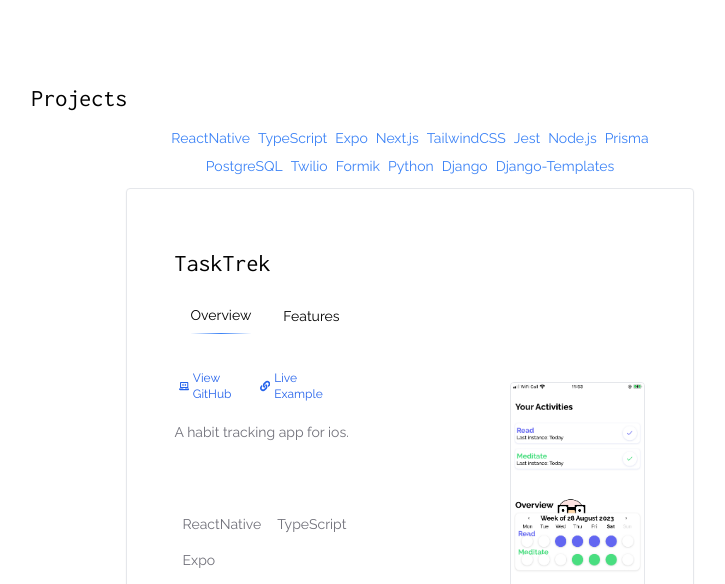
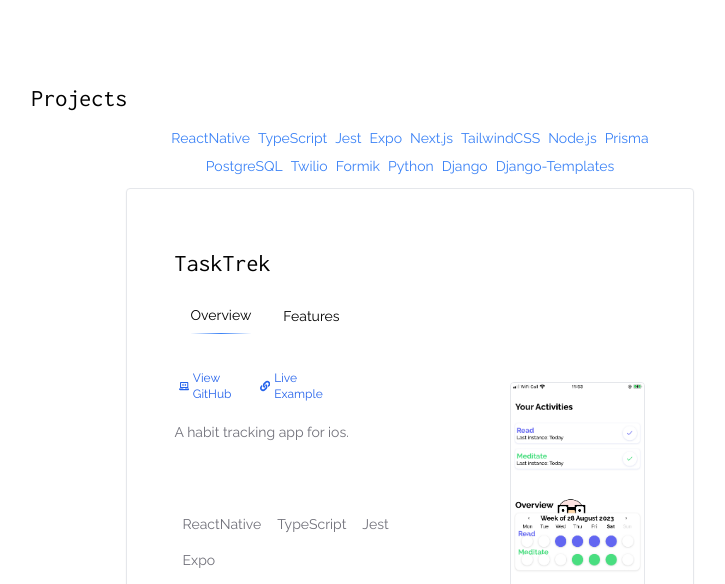
Before and after one commit to danmolloy/portfolio-site, a Next.js app: page / in a window 1280 px wide. Shown: the part 1440-2024 px from the top of the page, without its empty margins (230-955 px from the left). Built offline with nearby package versions, Linux system fonts and the light colour scheme.

Commit message:
tasktrek link added

```diff
--- a/components/index.tsx
+++ b/components/index.tsx
@@ -23,7 +23,7 @@ const projectsArr: ProjectDivProps[] = [
   {
     id: 4,
     title: "TaskTrek",
-    previewLink: "/",
+    previewLink: "https://apps.apple.com/gb/app/tasktrek/id6462425051",
     githubLink: "https://github.com/danmolloy/routinee",
     overview: {
       blurb: "A habit tracking app for ios.",
@@ -47,6 +47,7 @@ const projectsArr: ProjectDivProps[] = [
       stackArr: [
         "ReactNative",
         "TypeScript",
+        "Jest",
         "Expo"
       ],
       imgWidth: "750",
```
